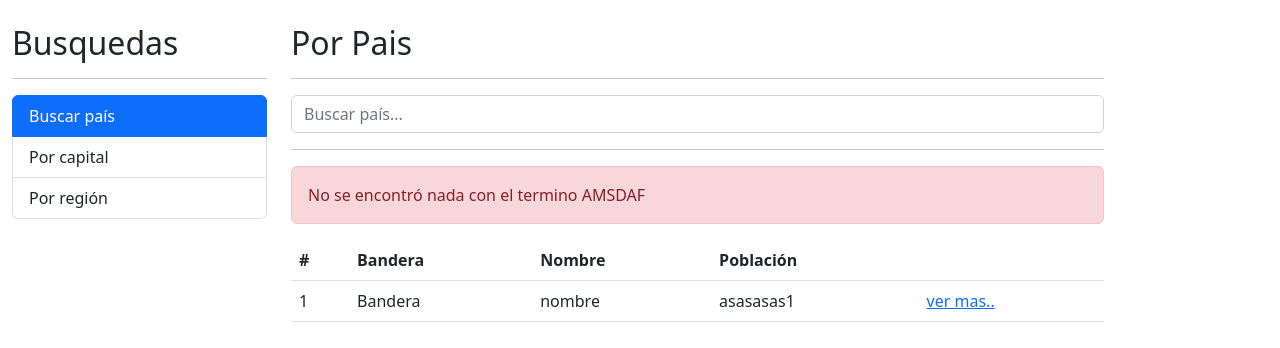
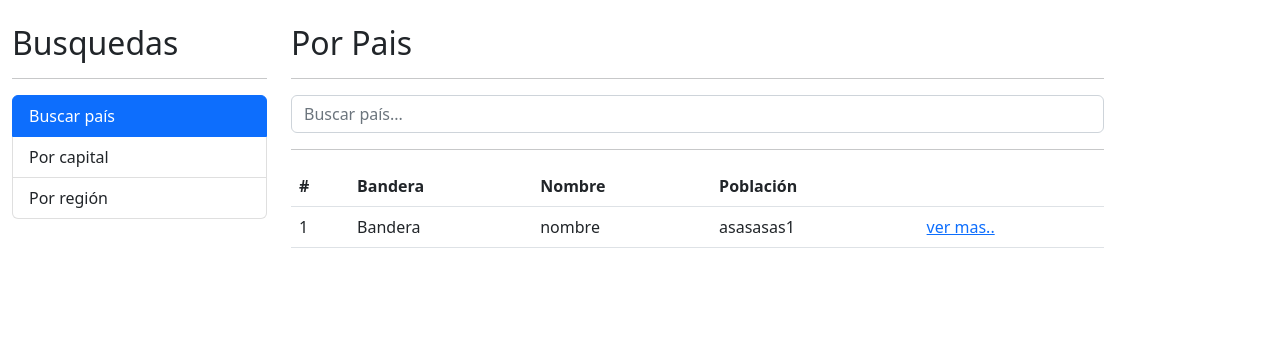
Before and after one commit to jeremyagnz/PaisesApp, an Angular app: page / in a window 1280 px wide. Shown: the top 348 px of the page. Built offline with nearby package versions, Linux system fonts and the light colour scheme.

Commit message:
Catchin Error

```diff
--- a/src/app/pais/pages/por-pais/por-pais.component.html
+++ b/src/app/pais/pages/por-pais/por-pais.component.html
@@ -1,28 +1,21 @@
-
-
 <h2>Por Pais</h2>
 <hr>
 
 <div class="row">
   <div class="col">
     <form (ngSubmit)="buscar()" autocomplete="false">
-      <input
-             type="text"
-             name="termino"
-             class="form-control"
-             [(ngModel)]="termino"
-             placeholder="Buscar país..."/>
+      <input type="text" name="termino" class="form-control" [(ngModel)]="termino" placeholder="Buscar país..." />
     </form>
   </div>
 </div>
 
 <hr>
 
-<div class="alert alert-danger">
-  No se encontró nada con el termino AMSDAF
+<div *ngIf="hayError" class="alert alert-danger">
+  No se encontró nada con el termino {{termino}}
 </div>
 
-<div class="row">
+<div *ngIf="!hayError" class="row">
   <div class="col">
 
     <table class="table table-hover">
--- a/src/app/pais/pages/por-pais/por-pais.component.ts
+++ b/src/app/pais/pages/por-pais/por-pais.component.ts
@@ -4,17 +4,19 @@ import { PaisService } from '../../services/pais.service';
 @Component({
   selector: 'app-por-pais',
   templateUrl: './por-pais.component.html',
-  styleUrls: ['./por-pais.component.css']
+  styleUrls: ['./por-pais.component.css'],
 })
-export class PorPaisComponent  {
-  termino:string = ''
-  constructor(private paisService: PaisService) { }
+export class PorPaisComponent {
+  termino: string = '';
+  hayError: boolean = false;
+  constructor(private paisService: PaisService) {}
 
   buscar(){
-    this.paisService.buscarPais(this.termino)
-      .subscribe(resp =>{
-        console.log(resp);
-      })
+    this.hayError = false;
+    this.paisService.buscarPais(this.termino).subscribe({
+      next: (resp) => console.log(resp),
+      error: (err) => (this.hayError = true),
+    });
   }
 
 }
```
